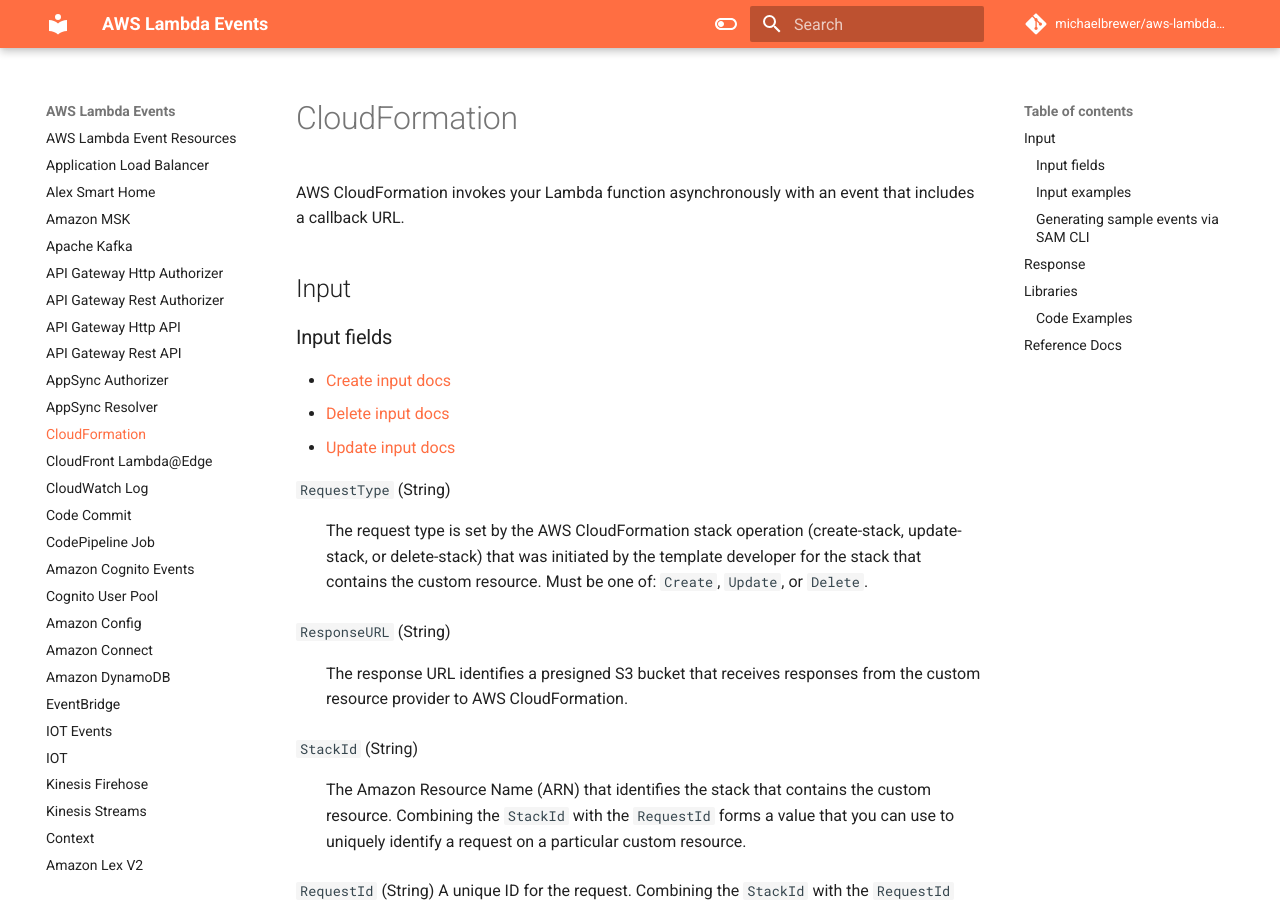
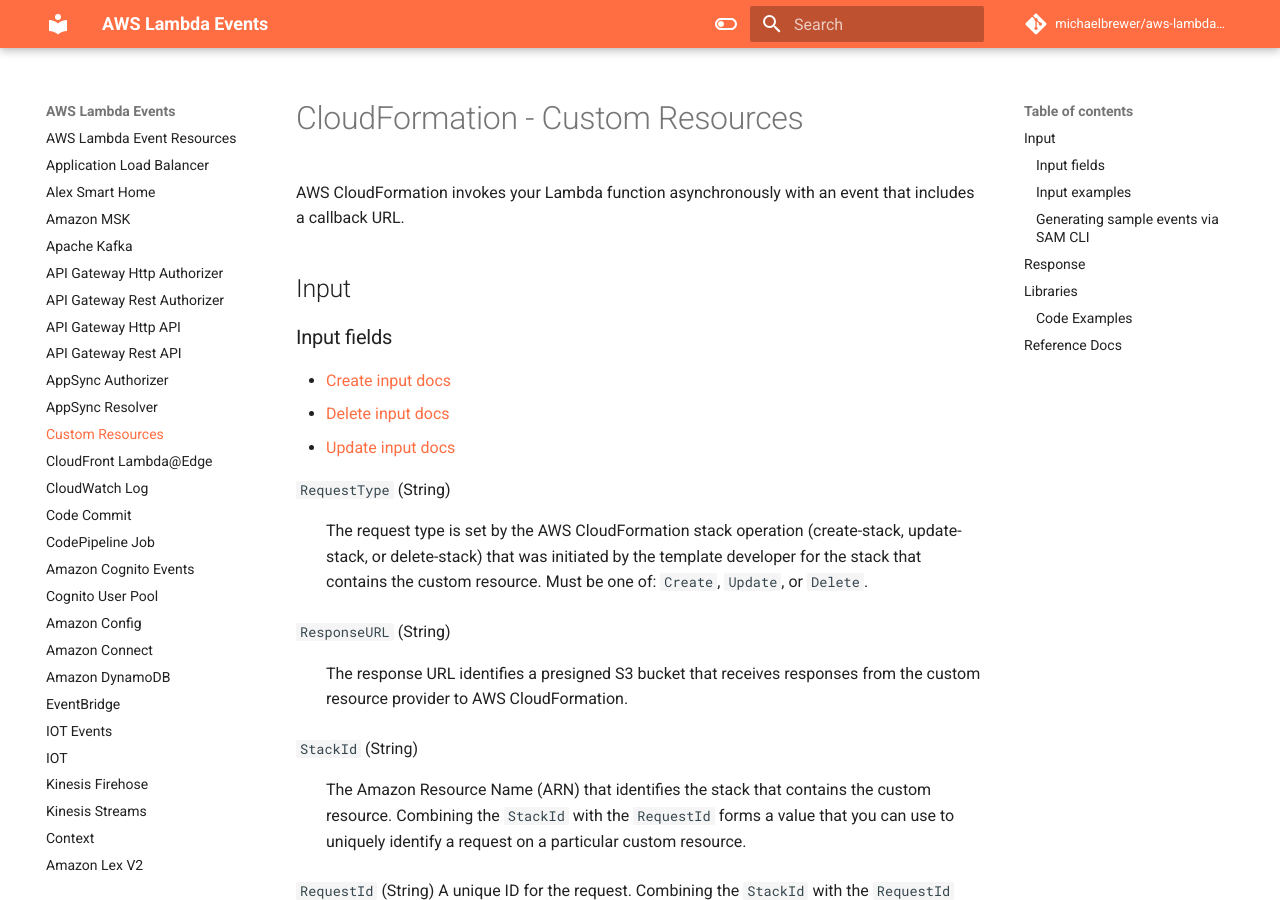
Before and after one commit to michaelbrewer/aws-lambda-events, an MkDocs documentation site: the page built from docs/cloudformation.md, in a window 1280 px wide and 900 px high. Built offline with MkDocs 1.6.1 and Material for MkDocs 9.7.7, drawn with Linux system fonts in a browser that asks for light colours; comment, search, counter and statistics services are not loaded.

```diff
--- a/docs/cloudformation.md
+++ b/docs/cloudformation.md
@@ -1,4 +1,9 @@
-# CloudFormation
+---
+title: Custom Resources
+description: AWS CloudFormation invokes your Lambda function asynchronously with an event that includes a callback URL.
+---
+
+# CloudFormation - Custom Resources
 
 AWS CloudFormation invokes your Lambda function asynchronously with an event that includes a callback URL.
 
```
